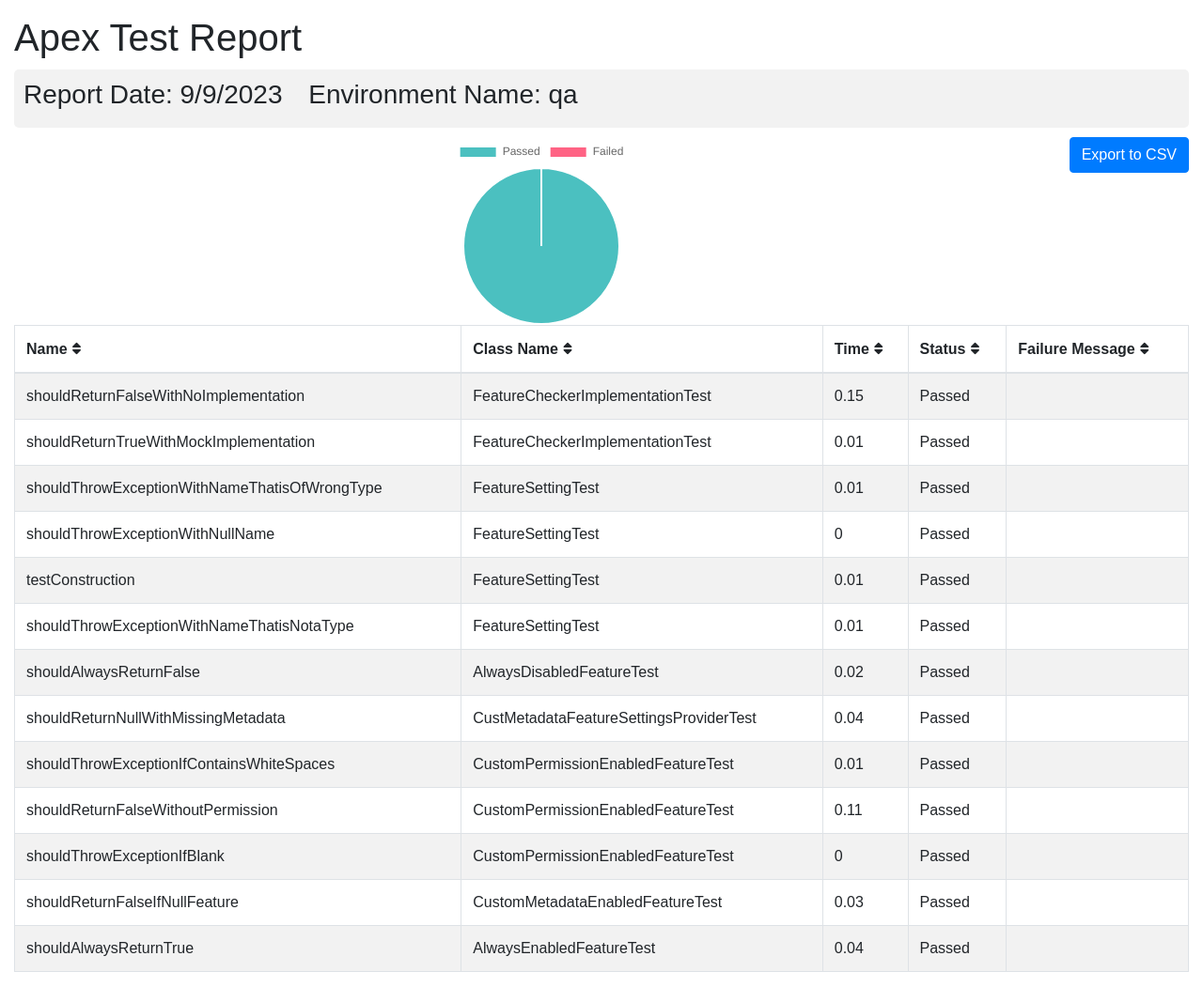
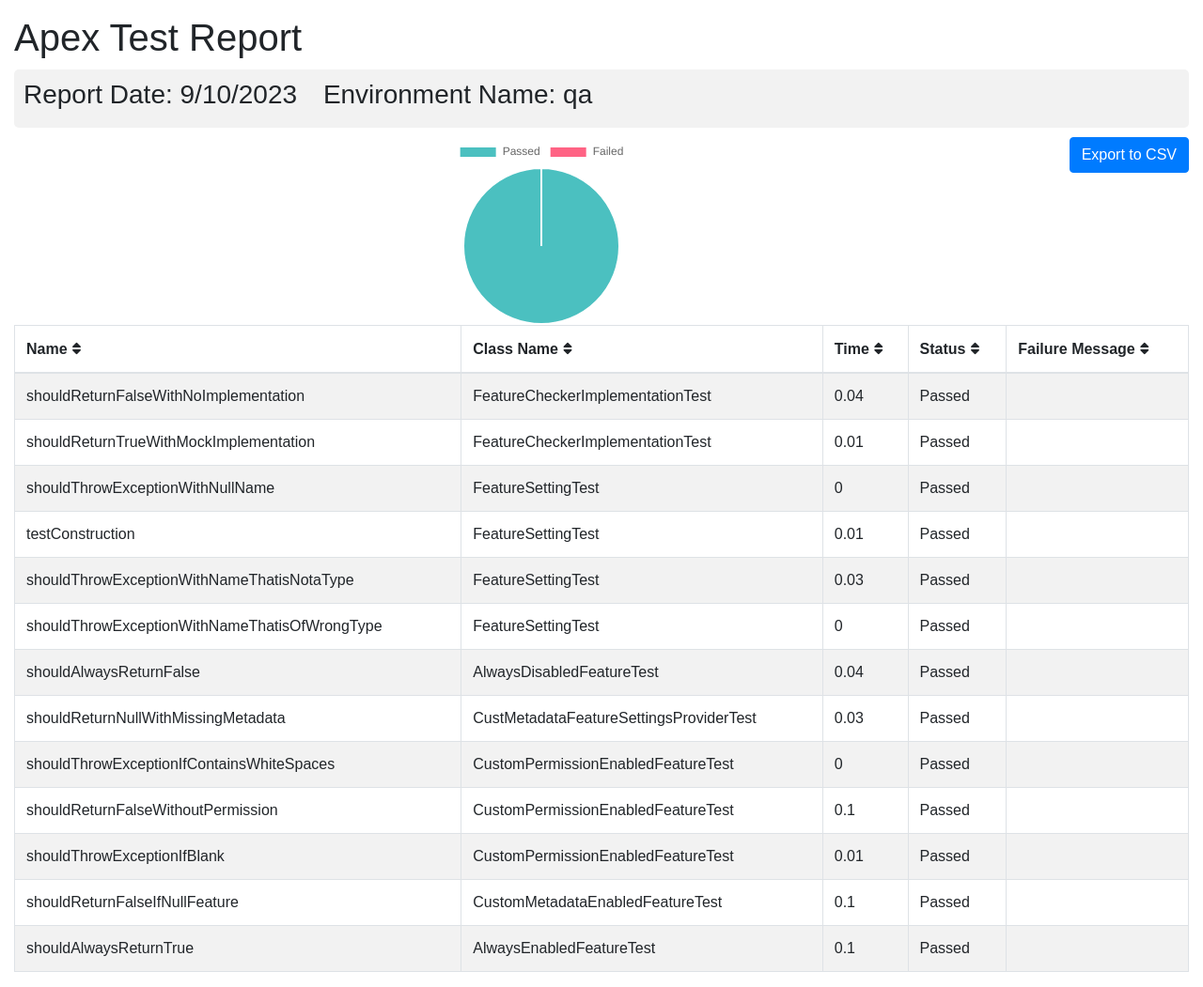
Before and after one commit to flxbl-io/sfops-dashboard, a Jekyll site: the page apextestResults/qa.html, which Jekyll copies as it is, in a window 1280 px wide. Shown: the whole page at 94% size. Built offline with Jekyll 4.4.1, drawn with Linux system fonts in a browser that asks for light colours.

Commit message:
updated test results of qa

```diff
--- a/apextestResults/qa.html
+++ b/apextestResults/qa.html
@@ -102,7 +102,7 @@
       <div class="container-fluid">
         <h1 class="mt-3">Apex Test Report</h1>
         <div class="info-card">
-        <h3>Report Date: 9/9/2023 <span style="margin-left: 20px;">Environment Name: qa</span></h3>
+        <h3>Report Date: 9/10/2023 <span style="margin-left: 20px;">Environment Name: qa</span></h3>
         </div>
         <button onclick="exportTableToCSV('testReport.csv')" class="btn btn-primary float-right">Export to CSV</button>
         <div id="chart-container">
@@ -123,20 +123,13 @@
         <tr>
           <td>shouldReturnFalseWithNoImplementation</td>
           <td>FeatureCheckerImplementationTest</td>
-          <td>0.15</td>
+          <td>0.04</td>
           <td>Passed</td>
           <td></td>
         </tr>
         <tr>
           <td>shouldReturnTrueWithMockImplementation</td>
           <td>FeatureCheckerImplementationTest</td>
-          <td>0.01</td>
-          <td>Passed</td>
-          <td></td>
-        </tr>
-        <tr>
-          <td>shouldThrowExceptionWithNameThatisOfWrongType</td>
-          <td>FeatureSettingTest</td>
           <td>0.01</td>
           <td>Passed</td>
           <td></td>
@@ -158,56 +151,63 @@
         <tr>
           <td>shouldThrowExceptionWithNameThatisNotaType</td>
           <td>FeatureSettingTest</td>
-          <td>0.01</td>
+          <td>0.03</td>
+          <td>Passed</td>
+          <td></td>
+        </tr>
+        <tr>
+          <td>shouldThrowExceptionWithNameThatisOfWrongType</td>
+          <td>FeatureSettingTest</td>
+          <td>0</td>
           <td>Passed</td>
           <td></td>
         </tr>
         <tr>
           <td>shouldAlwaysReturnFalse</td>
           <td>AlwaysDisabledFeatureTest</td>
-          <td>0.02</td>
+          <td>0.04</td>
           <td>Passed</td>
           <td></td>
         </tr>
         <tr>
           <td>shouldReturnNullWithMissingMetadata</td>
           <td>CustMetadataFeatureSettingsProviderTest</td>
-          <td>0.04</td>
+          <td>0.03</td>
           <td>Passed</td>
           <td></td>
         </tr>
         <tr>
           <td>shouldThrowExceptionIfContainsWhiteSpaces</td>
           <td>CustomPermissionEnabledFeatureTest</td>
-          <td>0.01</td>
+          <td>0</td>
           <td>Passed</td>
           <td></td>
         </tr>
         <tr>
           <td>shouldReturnFalseWithoutPermission</td>
           <td>CustomPermissionEnabledFeatureTest</td>
-          <td>0.11</td>
+          <td>0.1</td>
           <td>Passed</td>
           <td></td>
         </tr>
         <tr>
           <td>shouldThrowExceptionIfBlank</td>
           <td>CustomPermissionEnabledFeatureTest</td>
-          <td>0</td>
+          <td>0.01</td>
           <td>Passed</td>
           <td></td>
         </tr>
         <tr>
           <td>shouldReturnFalseIfNullFeature</td>
           <td>CustomMetadataEnabledFeatureTest</td>
-          <td>0.03</td>
+          <td>0.1</td>
           <td>Passed</td>
           <td></td>
         </tr>
         <tr>
           <td>shouldAlwaysReturnTrue</td>
           <td>AlwaysEnabledFeatureTest</td>
-          <td>0.04</td>
+          <td>0.1</td>
           <td>Passed</td>
           <td></td>
         </tr>
```
